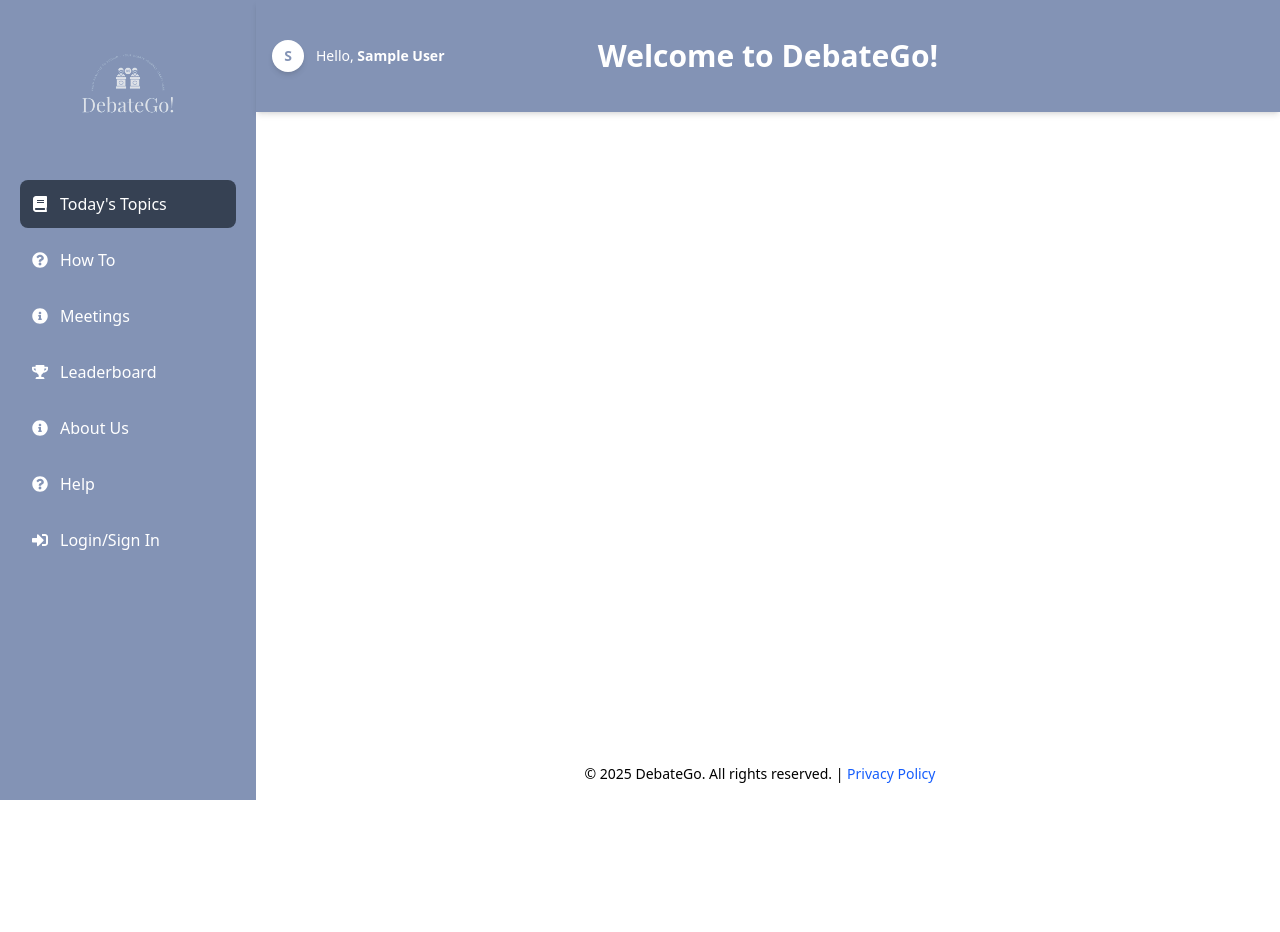
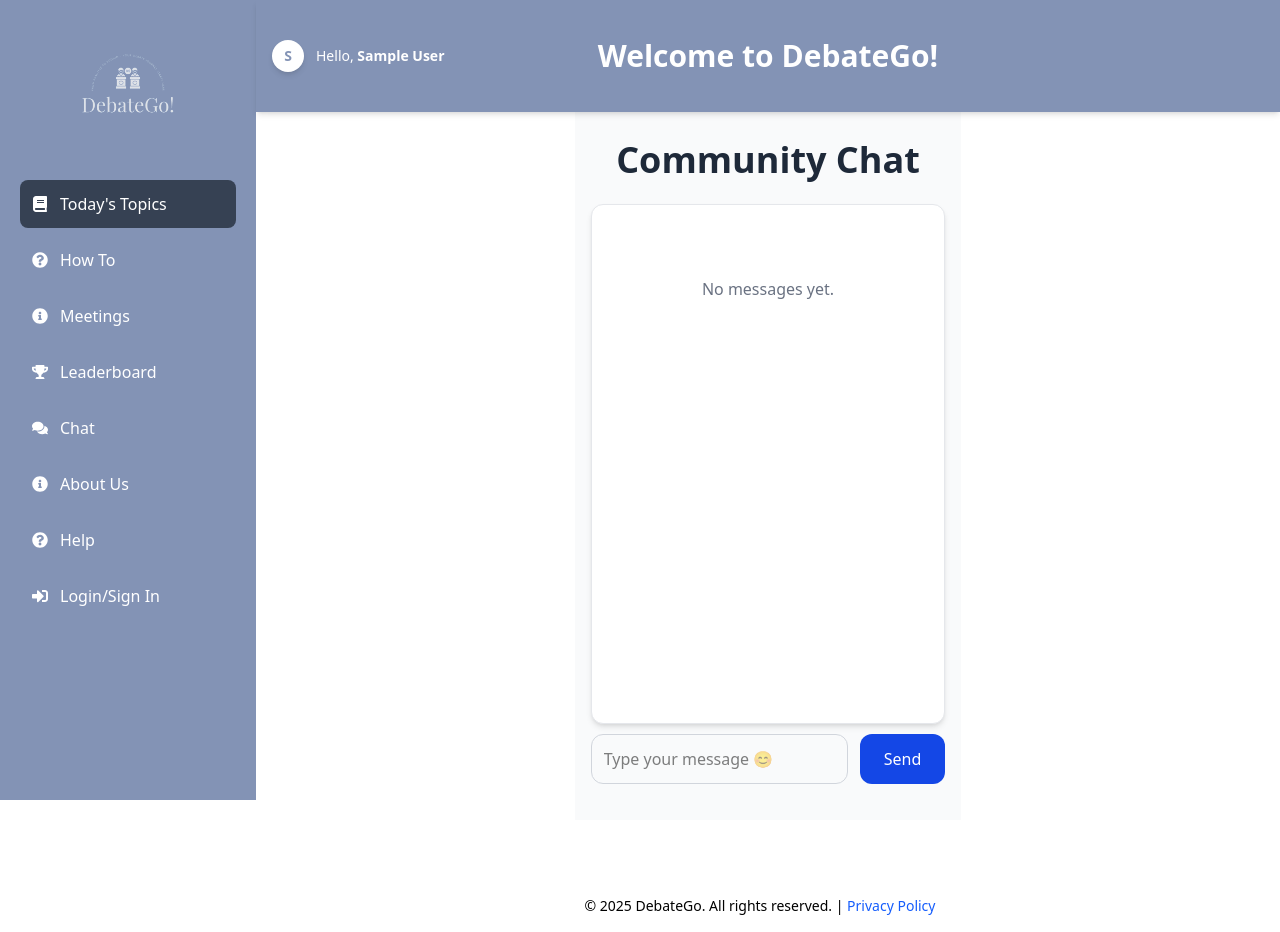
Before and after one commit to Shauryk/DebateWebsite, a React (Vite) app: page /chat in a window 1280 px wide. Before the commit the page ends 800 px from the top, so only its background shows below. Built offline with nearby package versions, Linux system fonts and the light colour scheme; no server answers; the database is empty; sample sign-in values are in the browser's storage.

Commit message:
add chat

```diff
--- a/package.json
+++ b/package.json
@@ -12,6 +12,7 @@
   "dependencies": {
     "@react-native-firebase/auth": "^21.13.0",
     "@tailwindcss/vite": "^4.0.12",
+    "date-fns": "^4.1.0",
     "lucide-react": "^0.487.0",
     "react": "^19.0.0",
     "react-dom": "^19.0.0",
--- a/src/App.jsx
+++ b/src/App.jsx
@@ -11,6 +11,7 @@
 import Leaderboard from "./pages/Leaderboard";
 import PrivateRoute from "./components/PrivateRoute";
 import AboutUs from "./pages/AboutUs";
+import Chat from "./pages/Chat";
 import Help from "./pages/Help";
 import Login from "./pages/Login";
 import Signup from "./pages/Signup";
@@ -47,6 +48,7 @@
                 <Route path="/rooms" element={<Rooms />} />
                 <Route path="/leaderboard" element={<Leaderboard />} />
                 <Route path="/about" element={<AboutUs />} />
+                <Route path="/chat" element={<PrivateRoute><Chat /></PrivateRoute>} />
                 <Route path="/help" element={<Help />} />
                 <Route path="/login" element={<Login />} />
                 <Route path="/signup" element={<Signup />} />
--- a/src/components/Sidebar.jsx
+++ b/src/components/Sidebar.jsx
@@ -5,6 +5,7 @@
   FaInfoCircle,
   FaTrophy,
   FaSignInAlt,
+  FaComments,
 } from "react-icons/fa";
 import { Link } from "react-router-dom";
 import logo from "../assets/DebateGo.png";
@@ -17,6 +18,7 @@
     { name: "How To", icon: <FaQuestionCircle />, path: "/how-to" },
     { name: "Meetings", icon: <FaInfoCircle />, path: "/rooms" },
     { name: "Leaderboard", icon: <FaTrophy />, path: "/leaderboard" },
+    { name: "Chat", icon: <FaComments />, path: "/chat" }, // ✅ New chat item
     { name: "About Us", icon: <FaInfoCircle />, path: "/about" },
     { name: "Help", icon: <FaQuestionCircle />, path: "/help" },
     { name: "Login/Sign In", icon: <FaSignInAlt />, path: "/signup" },
--- /dev/null
+++ b/src/pages/Chat.jsx
@@ -0,0 +1,173 @@
+import React, { useEffect, useState, useRef } from "react";
+import {
+  collection,
+  addDoc,
+  query,
+  orderBy,
+  onSnapshot,
+  serverTimestamp,
+  doc,
+  getDoc,
+} from "firebase/firestore";
+import { db } from "../config/firebase";
+import { useAuth } from "../contexts/AuthContext";
+import { format } from "date-fns";
+
+const Chat = () => {
+  const { currentUser } = useAuth();
+  const [messages, setMessages] = useState([]);
+  const [input, setInput] = useState("");
+  const [showOnlyAdmins, setShowOnlyAdmins] = useState(false);
+  const messagesEndRef = useRef(null);
+
+  useEffect(() => {
+    const q = query(collection(db, "messages"), orderBy("timestamp", "asc"));
+    const unsubscribe = onSnapshot(q, (snapshot) => {
+      setMessages(snapshot.docs.map((doc) => ({ id: doc.id, ...doc.data() })));
+    });
+    return () => unsubscribe();
+  }, []);
+
+  useEffect(() => {
+    if (messagesEndRef.current) {
+      messagesEndRef.current.scrollIntoView({ behavior: "smooth" });
+    }
+  }, [messages]);
+
+  const handleSend = async (e) => {
+    e.preventDefault();
+    if (!input.trim()) return;
+
+    let role = "user";
+    if (currentUser?.uid) {
+      const userDoc = await getDoc(doc(db, "DebateGoUsers", currentUser.uid));
+      if (userDoc.exists()) {
+        role = userDoc.data().role || "user";
+      }
+    }
+
+    await addDoc(collection(db, "messages"), {
+      text: input,
+      email: currentUser?.email,
+      displayName: role === "admin" ? "Admin" : currentUser?.displayName || "Anonymous",
+      role,
+      timestamp: serverTimestamp(),
+    });
+
+    setInput("");
+  };
+
+  const getInitials = (name) => {
+    return name
+      ?.split(" ")
+      .map((n) => n[0])
+      .join("")
+      .toUpperCase();
+  };
+
+  return (
+    <div className="w-full min-h-screen pt-30 px-4 bg-gray-50 flex justify-center">
+      <div className="w-full max-w-5xl flex flex-col gap-6">
+        <h1 className="text-3xl md:text-4xl font-bold text-center text-gray-800">
+          Community Chat
+        </h1>
+
+        {/* Toggle */}
+        {/* <div className="flex justify-end pr-1">
+          <label className="flex items-center gap-2 text-sm md:text-base">
+            <input
+              type="checkbox"
+              checked={showOnlyAdmins}
+              onChange={() => setShowOnlyAdmins(!showOnlyAdmins)}
+              className="accent-red-600"
+            />
+            Show only Admin messages
+          </label>
+        </div> */}
+
+        {/* Chat box */}
+        <div className="bg-white border border-gray-200 rounded-xl shadow-md p-4 sm:p-6 h-[65vh] overflow-y-auto">
+          {messages.length === 0 ? (
+            <p className="text-gray-500 text-center mt-12">No messages yet.</p>
+          ) : (
+            messages
+              .filter((msg) => !showOnlyAdmins || msg.role === "admin")
+              .map((msg) => {
+                const isCurrentUser = msg.email === currentUser?.email;
+                const isAdmin = msg.role === "admin";
+
+                const displayName =
+                  isCurrentUser
+                    ? "You"
+                    : isAdmin
+                    ? "Admin"
+                    : msg.displayName || "Anonymous";
+
+                return (
+                  <div
+                    key={msg.id}
+                    className={`flex items-start mb-4 ${
+                      isCurrentUser ? "justify-end" : "justify-start"
+                    }`}
+                  >
+                    {!isCurrentUser && (
+                      <div
+                        className={`w-10 h-10 ${
+                          isAdmin ? "bg-red-500" : "bg-blue-400"
+                        } text-white flex items-center justify-center rounded-full mr-3 font-semibold text-sm`}
+                      >
+                        {getInitials(displayName)}
+                      </div>
+                    )}
+
+                    <div
+                      className={`rounded-2xl px-4 py-3 max-w-sm md:max-w-lg break-words ${
+                        isCurrentUser
+                          ? "bg-blue-600 text-white ml-auto"
+                          : isAdmin
+                          ? "bg-red-100 border border-red-400 text-red-800"
+                          : "bg-gray-100 text-gray-900"
+                      }`}
+                    >
+                      <div className="text-sm font-semibold mb-1">
+                        {displayName}
+                      </div>
+                      <div className="text-base">{msg.text}</div>
+                      {msg.timestamp?.toDate && (
+                        <div className="text-xs mt-1 text-right text-gray-400">
+                          {format(msg.timestamp.toDate(), "p")}
+                        </div>
+                      )}
+                    </div>
+                  </div>
+                );
+              })
+          )}
+          <div ref={messagesEndRef} />
+        </div>
+
+        {/* Input Box */}
+        <form
+          onSubmit={handleSend}
+          className="flex flex-col sm:flex-row gap-3 sticky bottom-4"
+        >
+          <input
+            type="text"
+            value={input}
+            onChange={(e) => setInput(e.target.value)}
+            placeholder="Type your message 😊"
+            className="flex-grow p-3 border border-gray-300 rounded-xl focus:outline-none text-base"
+          />
+          <button
+            type="submit"
+            className="bg-blue-700 hover:bg-blue-800 text-white px-6 py-3 rounded-xl text-base"
+          >
+            Send
+          </button>
+        </form>
+      </div>
+    </div>
+  );
+};
+
+export default Chat;
--- a/src/pages/Signup.jsx
+++ b/src/pages/Signup.jsx
@@ -4,6 +4,7 @@
   GoogleAuthProvider,
   signInWithPopup,
   createUserWithEmailAndPassword,
+  updateProfile, // ✅ added this
 } from "firebase/auth";
 import { setDoc, doc, getDoc } from "firebase/firestore";
 import { auth, db } from "../config/firebase";
@@ -56,6 +57,12 @@
       );
       const user = userCredential.user;
 
+      // ✅ Set displayName in Firebase Auth profile
+      await updateProfile(user, {
+        displayName: name,
+      });
+
+      // ✅ Also store it in Firestore
       await setDoc(doc(db, "DebateGoUsers", user.uid), {
         displayName: name,
         email: user.email,
```
Also changed, not shown: 1 other file (tests, documents, lock files or other folders).
